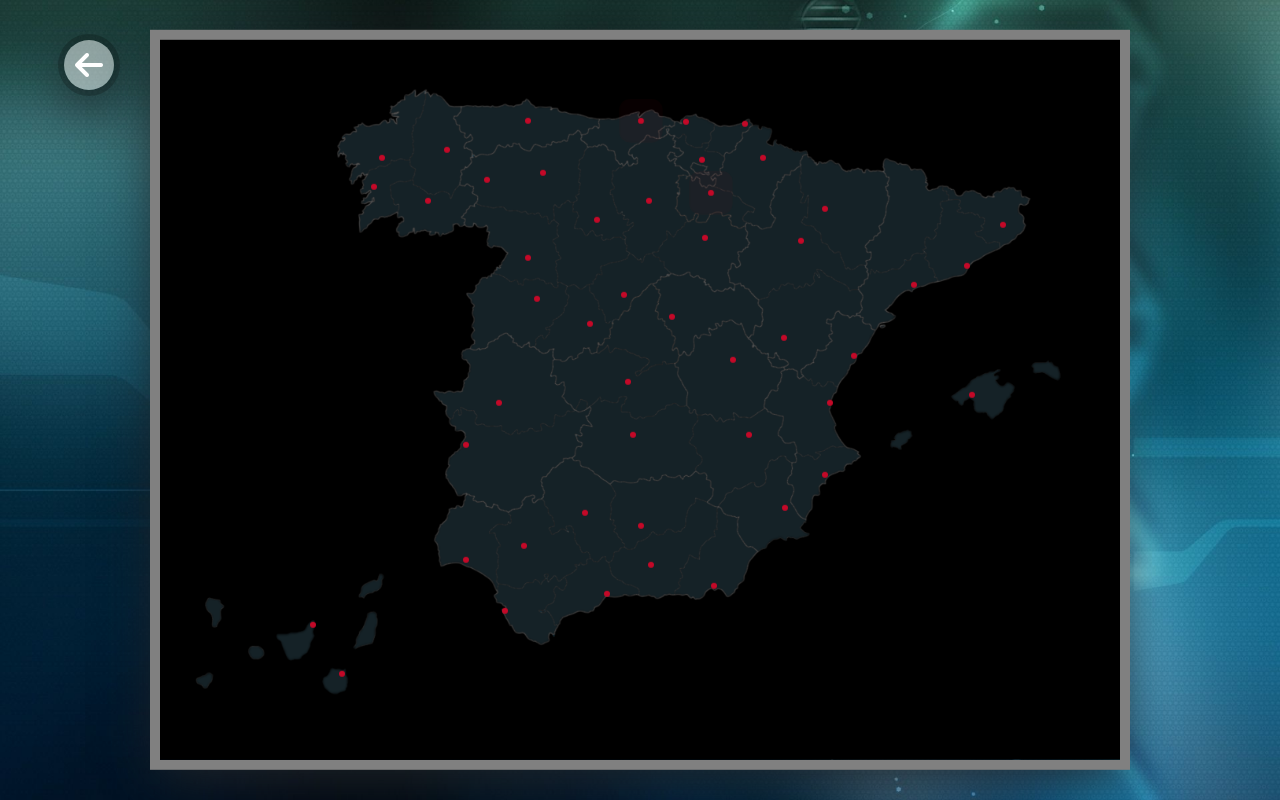
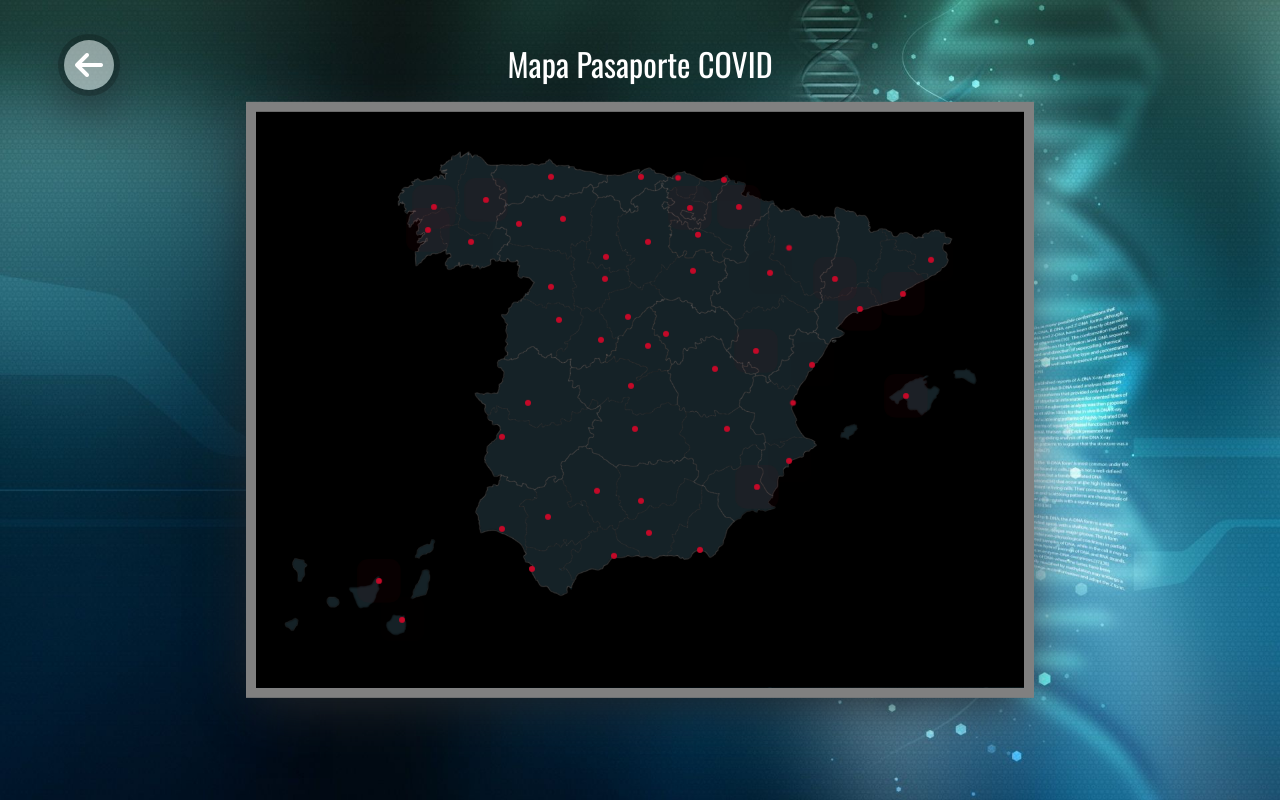
Before and after one commit to pjmartorell/denuciapass, a website: page mapa.html in a window 1280 px wide. Drawn offline with nearby package versions, Linux system fonts and the light colour scheme.

Commit message:
corregido mapa

```diff
--- a/denunciapass.css
+++ b/denunciapass.css
@@ -416,6 +416,10 @@
   color: rgb(224, 123, 8) !important;
 }
 @media (min-width: 250px) and (max-width: 299.98px) {
+  .mapaverguenza {
+    top: 20% !important;
+    font-size: 1.6em !important;
+  }
   .cuerpo_instrucciones {
     top: 60%;
     font-size: 0.6em;
@@ -449,8 +453,15 @@
   .contenedor_politica {
     width: 90%;
   }
+  .mapa {
+    width: 85% !important;
+  }
 }
 @media (min-width: 300px) and (max-width: 567.98px) {
+  .mapaverguenza {
+    top: 18% !important;
+    font-size: 1.8em !important;
+  }
   .cuerpo_instrucciones {
     top: 60%;
     font-size: 0.6em;
@@ -497,7 +508,11 @@
     width: 50%;
   }
   .mapa {
-    width: 60% !important;
+    width: 40% !important;
+  }
+  .mapaverguenza {
+    top: 5% !important;
+    font-size: 1.4em !important;
   }
   .cuerpo_instrucciones {
     width: 90%;
@@ -534,13 +549,24 @@
     width: 27% !important;
   }
   .mapa {
-    width: 60% !important;
+    width: 40% !important;
+  }
+  .mapaverguenza {
+    top: 5% !important;
+    font-size: 1.6em !important;
   }
   .cuerpo_instrucciones {
     width: 90%;
   }
 }
 @media (min-width: 768px) and (max-width: 799.98px) {
+  .mapa {
+    width: 80% !important;
+  }
+  .mapaverguenza {
+    top: 12% !important;
+    font-size: 2.4em !important;
+  }
   .contenedorform {
     position: relative;
     width: 100%;
@@ -601,7 +627,7 @@
     width: 28% !important;
   }
   .mapa {
-    width: 50% !important;
+    width: 35% !important;
   }
 }
 @media (min-width: 824px) and (max-width: 1199.98px) {
@@ -624,7 +650,7 @@
     width: 36% !important;
   }
   .mapa {
-    width: 60% !important;
+    width: 50% !important;
   }
 }
 @media (min-width: 1200px) and (max-width: 1399.98px) {
@@ -642,6 +668,9 @@
     left: 50%;
     transform: translate(-50%, -50%);
     background-color: rgba(255, 255, 255, 0.3);
+  }
+  .mapa {
+    width: 60% !important;
   }
 }
 
@@ -696,7 +725,7 @@
 
 .mapa {
   position: relative;
-  width: 75%;
+  width: 65%;
   top: 50%;
   left: 50%;
   transform: translate(-50%, -50%);
@@ -706,8 +735,25 @@
   width: 100%;
   height: auto;
 }
+.mapaverguenza {
+  position: absolute;
+  top: 5%;
+  left: 50%;
+  transform: translateX(-50%);
+  z-index: 10;
+  color: white;
+  font-family: "Oswald", sans-serif;
+  font-size: 2em;
+  white-space: nowrap;
+}
 .activated {
   animation: pulse 2s infinite;
+}
+.activated1 {
+  animation: pulse 1.9s infinite;
+}
+.activated2 {
+  animation: pulse 1.8s infinite;
 }
 .logroño {
   position: absolute;
--- a/mapa.html
+++ b/mapa.html
@@ -20,48 +20,49 @@
       <div class="boton">
         <a href="index.html"><i class="fas fa-arrow-left"></i></a>
       </div>
+      <div class="mapaverguenza">Mapa Pasaporte COVID</div>
       <div class="mapa">
         <img src="images/mapa1.png" alt="" />
-        <a href="#" id="city" class="logroño activated"></a>
-        <a href="#" id="city" class="pamplona"></a>
-        <a href="#" id="city" class="donosti"></a>
-        <a href="#" id="city" class="bilbao"></a>
-        <a href="#" id="city" class="santander activated"></a>
+        <a href="#" id="city" class="logroño"></a>
+        <a href="#" id="city" class="pamplona activated"></a>
+        <a href="#" id="city" class="donosti activated1"></a>
+        <a href="#" id="city" class="bilbao activated2"></a>
+        <a href="#" id="city" class="santander"></a>
         <a href="#" id="city" class="oviedo"></a>
-        <a href="#" id="city" class="santiago"></a>
-        <a href="#" id="city" class="lugo"></a>
-        <a href="#" id="city" class="ourense"></a>
-        <a href="#" id="city" class="pontevedra"></a>
+        <a href="#" id="city" class="santiago activated"></a>
+        <a href="#" id="city" class="lugo activated"></a>
+        <a href="#" id="city" class="ourense activated1"></a>
+        <a href="#" id="city" class="pontevedra activated"></a>
         <a href="#" id="city" class="ponferrada"></a>
         <a href="#" id="city" class="leon"></a>
         <a href="#" id="city" class="burgos"></a>
         <a href="#" id="city" class="palencia"></a>
         <a href="#" id="city" class="soria"></a>
-        <a href="#" id="city" class="zaragoza"></a>
-        <a href="#" id="city" class="vitoria"></a>
-        <a href="#" id="city" class="huesca"></a>
-        <a href="#" id="city" class="ll href="#"eida"></a>
-        <a href="#" id="city" class="barcelona"></a>
-        <a href="#" id="city" class="girona"></a>
-        <a href="#" id="city" class="tarragona"></a>
+        <a href="#" id="city" class="zaragoza activated1"></a>
+        <a href="#" id="city" class="vitoria activated"></a>
+        <a href="#" id="city" class="huesca activated2"></a>
+        <a href="#" id="city" class="lleida activated"></a>
+        <a href="#" id="city" class="barcelona activated"></a>
+        <a href="#" id="city" class="girona activated1"></a>
+        <a href="#" id="city" class="tarragona activated"></a>
         <a href="#" id="city" class="zamora"></a>
-        <a href="#" id="city" class="vallado href="#"lid"></a>
+        <a href="#" id="city" class="valladolid"></a>
         <a href="#" id="city" class="salamanca"></a>
         <a href="#" id="city" class="avila"></a>
         <a href="#" id="city" class="segovia"></a>
-        <a href="#" id="city" class="mad href="#"rid"></a>
+        <a href="#" id="city" class="madrid"></a>
         <a href="#" id="city" class="guadalajara"></a>
-        <a href="#" id="city" class="teruel"></a>
-        <a href="#" id="city" class="castellon"></a>
+        <a href="#" id="city" class="teruel activated"></a>
+        <a href="#" id="city" class="castellon activated1"></a>
         <a href="#" id="city" class="caceres"></a>
         <a href="#" id="city" class="toledo"></a>
         <a href="#" id="city" class="cuenca"></a>
         <a href="#" id="city" class="badajoz"></a>
         <a href="#" id="city" class="ciudadreal"></a>
-        <a href="#" id="city" class="valencia"></a>
+        <a href="#" id="city" class="valencia activated2"></a>
         <a href="#" id="city" class="albacete"></a>
-        <a href="#" id="city" class="murcia"></a>
-        <a href="#" id="city" class="alicante"></a>
+        <a href="#" id="city" class="murcia activated"></a>
+        <a href="#" id="city" class="alicante activated1"></a>
         <a href="#" id="city" class="huelva"></a>
         <a href="#" id="city" class="sevilla"></a>
         <a href="#" id="city" class="cordoba"></a>
@@ -70,9 +71,9 @@
         <a href="#" id="city" class="almeria"></a>
         <a href="#" id="city" class="cadiz"></a>
         <a href="#" id="city" class="malaga"></a>
-        <a href="#" id="city" class="santa"></a>
-        <a href="#" id="city" class="laspalmas"></a>
-        <a href="#" id="city" class="mallorca"></a>
+        <a href="#" id="city" class="santa activated"></a>
+        <a href="#" id="city" class="laspalmas activated1"></a>
+        <a href="#" id="city" class="mallorca activated"></a>
       </div>
     </div>
     <!--scripts-->
```
Also changed, not shown: index.html (+1 -1 lines), politica.html (+11 -10 lines).
